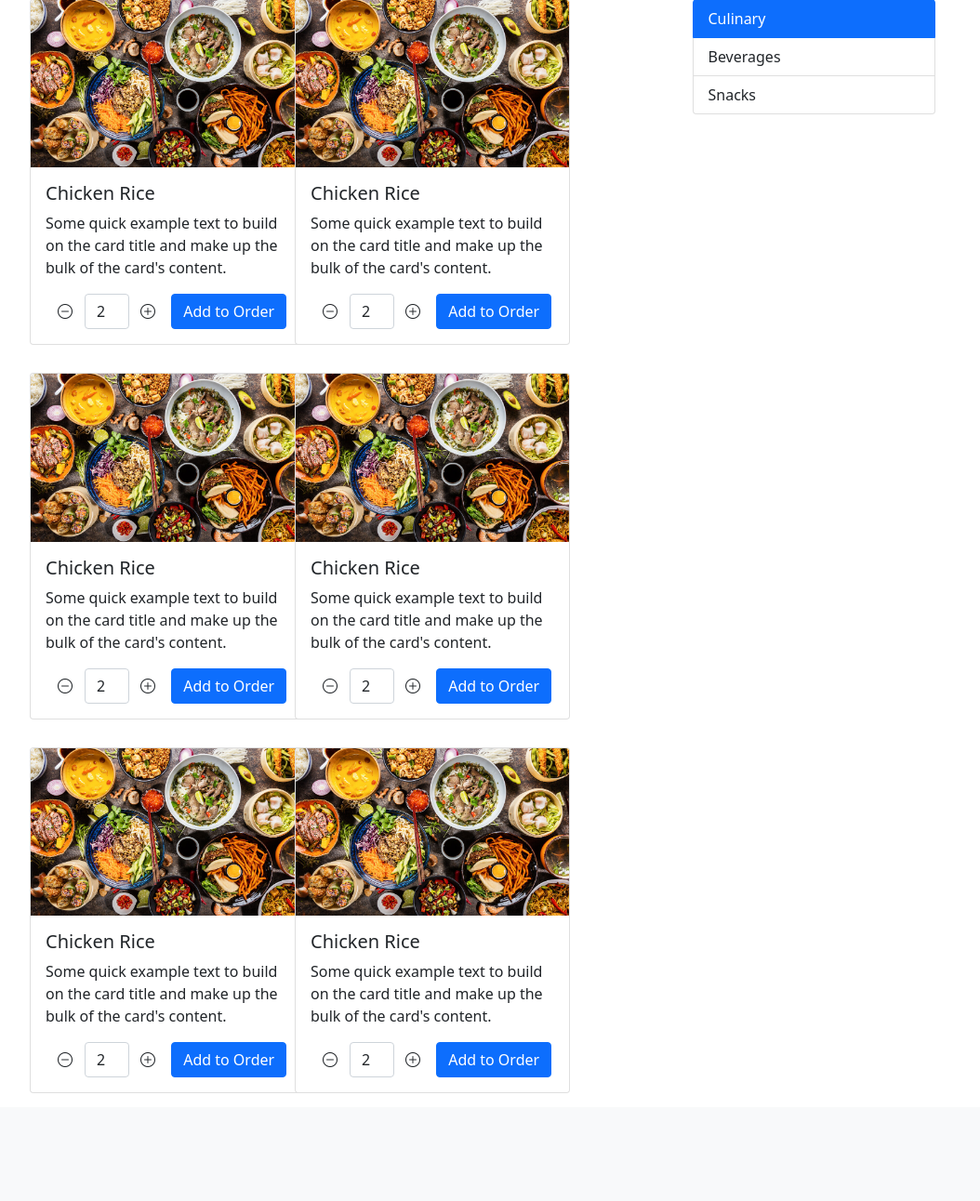
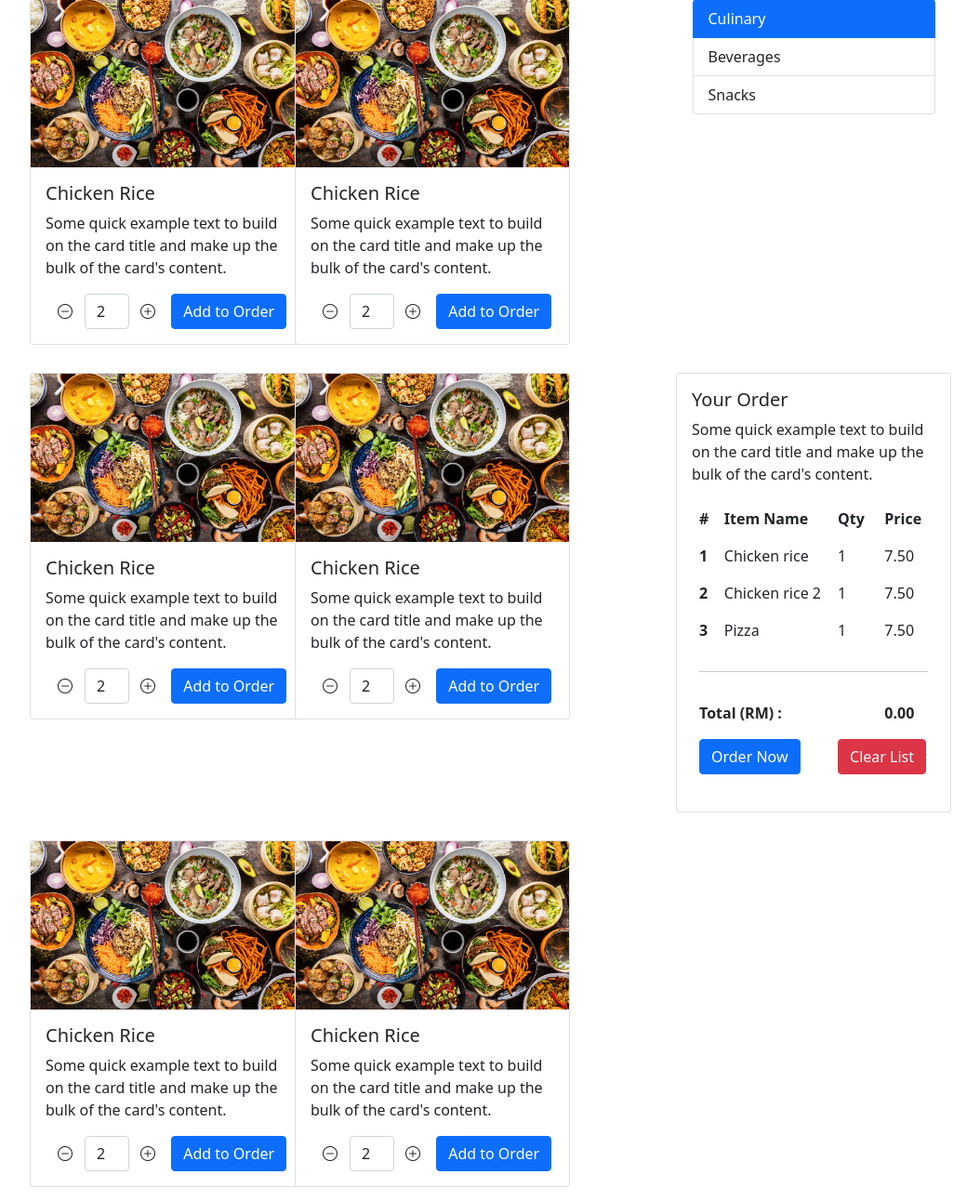
Before and after one commit to desmondweh29/Food-Ordering-System, a PHP site: page /Webtech/menu.html in a window 1280 px wide. Shown: the part 87-1379 px from the top of the page at 93% size, without its empty margins (50-1104 px from the left). Before the commit the page ends 1263 px from the top, so only its background shows below. Run offline with PHP 8.4, Linux system fonts and the light colour scheme.

Commit message:
added menu.html

```diff
--- a/menu.html
+++ b/menu.html
@@ -104,7 +104,7 @@
                 <!-- End of .card  -->
             </div>
             <!--End of .col-4 .col-lg-3 .col-md-4  -->
-            <div class="col-4 col-lg-3 col-md-4">
+            <div class="col-6 col-lg-3 col-md-4">
                 <div class="card">
                     <img src="images/food.jpg" class="card-img-top" alt="...">
                     <div class="card-body">
@@ -196,6 +196,72 @@
                 <!-- End of .card  -->
             </div>
             <!--End of .col-4 .col-lg-3 .col-md-4  -->
+                <div class="col-4 col-lg-6 col-md-4">
+                    <div class="card" id="order-list">
+                        <div class="card-body">
+                            <h5 class="card-title">Your Order</h5>
+                            <!-- <h6 class="card-subtitle mb-2 text-muted">Card subtitle</h6> -->
+                            <p class="card-text">Some quick example text to build on the card title and make up the bulk
+                                of
+                                the card's content.</p>
+                            <!-- <br> -->
+                            <table class="table table-borderless">
+                                <thead>
+                                    <tr>
+                                        <th scope="col">#</th>
+                                        <th scope="col">Item Name</th>
+                                        <th scope="col">Qty</th>
+                                        <th scope="col">Price</th>
+                                    </tr>
+                                </thead>
+                                <!-- End of thead  -->
+                                <tbody>
+                                    <tr>
+                                        <th scope="row">1</th>
+                                        <td>Chicken rice</td>
+                                        <td>1</td>
+                                        <td>7.50</td>
+                                    </tr>
+                                    <tr>
+                                        <th scope="row">2</th>
+                                        <td>Chicken rice 2</td>
+                                        <td>1</td>
+                                        <td>7.50</td>
+                                    </tr>
+                                    <tr>
+                                        <th scope="row">3</th>
+                                        <td>Pizza</td>
+                                        <td>1</td>
+                                        <td>7.50</td>
+                                    </tr>
+                                </tbody>
+                                <!-- End of tbody  -->
+                                <tfoot>
+                                    <tr>
+                                        <td colspan="4">
+                                            <hr>
+                                        </td>
+                                    </tr>
+                                    <tr>
+                                        <th colspan="3">Total (RM) :</th>
+                                        <th>0.00</th>
+                                    </tr>
+                                    <tr>
+                                        <th colspan="2"><button type="button" class="btn btn-primary">Order Now</button>
+                                        </th>
+                                        <th colspan="2"><button type="button" class="btn btn-danger">Clear List</button>
+                                        </th>
+                                    </tr>
+                                </tfoot>
+                                <!-- End of tfoot  -->
+                            </table>
+                            <!-- End of .table .table-borderless -->
+                        </div>
+                        <!-- End of .card-body -->
+                    </div>
+                    <!-- End of #order-list .card  -->
+                </div>
+                <!-- End of .col-4 .col-lg-6 .col-md-4 -->
         </div>
         <!-- End of .row  -->
 
@@ -252,18 +318,10 @@
                 <!-- End of .card  -->
             </div>
             <!--End of .col-4 .col-lg-3 .col-md-4  -->
-
-            <!-- <div class="col-4">
-
-
-            </div> -->
-
         </div>
         <!-- End of .row  -->
-
     </div>
     <!-- End of .container  -->
-
 
     <!-- Option 1: Bootstrap Bundle with Popper -->
     <script src="https://cdn.jsdelivr.net/npm/bootstrap@5.1.3/dist/js/bootstrap.bundle.min.js"
--- a/styles/style.css
+++ b/styles/style.css
@@ -34,3 +34,7 @@ body {
     margin: 15px auto 15px auto;
     /* margin: top | right | bottom | left  */
 }
+
+#order-list {
+    width: 18.5rem;
+}
```
